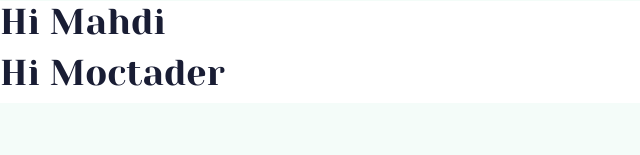
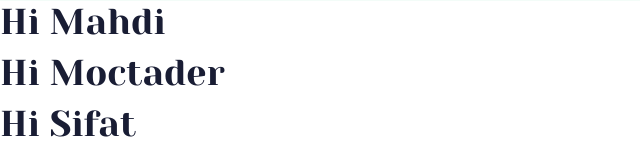
Before and after one commit to shaonmohammad/Charity_Donation_Platform, a Django app: template templates/base.html in a window 1280 px wide. Shown: the part 766-921 px from the top of the page, without its empty margins (0-640 px from the left). Before the commit the page ends 852 px from the top, so only its background shows below. Run offline with Django 4.2, Linux system fonts and the light colour scheme; the template is opened without the code that fills it, so the values that code supplies are empty; some libraries are stand-ins or nearby versions.

Commit message:
This from Sifat

```diff
--- a/templates/base.html
+++ b/templates/base.html
@@ -244,6 +244,7 @@
 
    <h1>Hi Mahdi</h1>
    <h1>Hi Moctader</h1>
+   <h1>Hi Sifat</h1>
 </body>
 
 </html>
```
